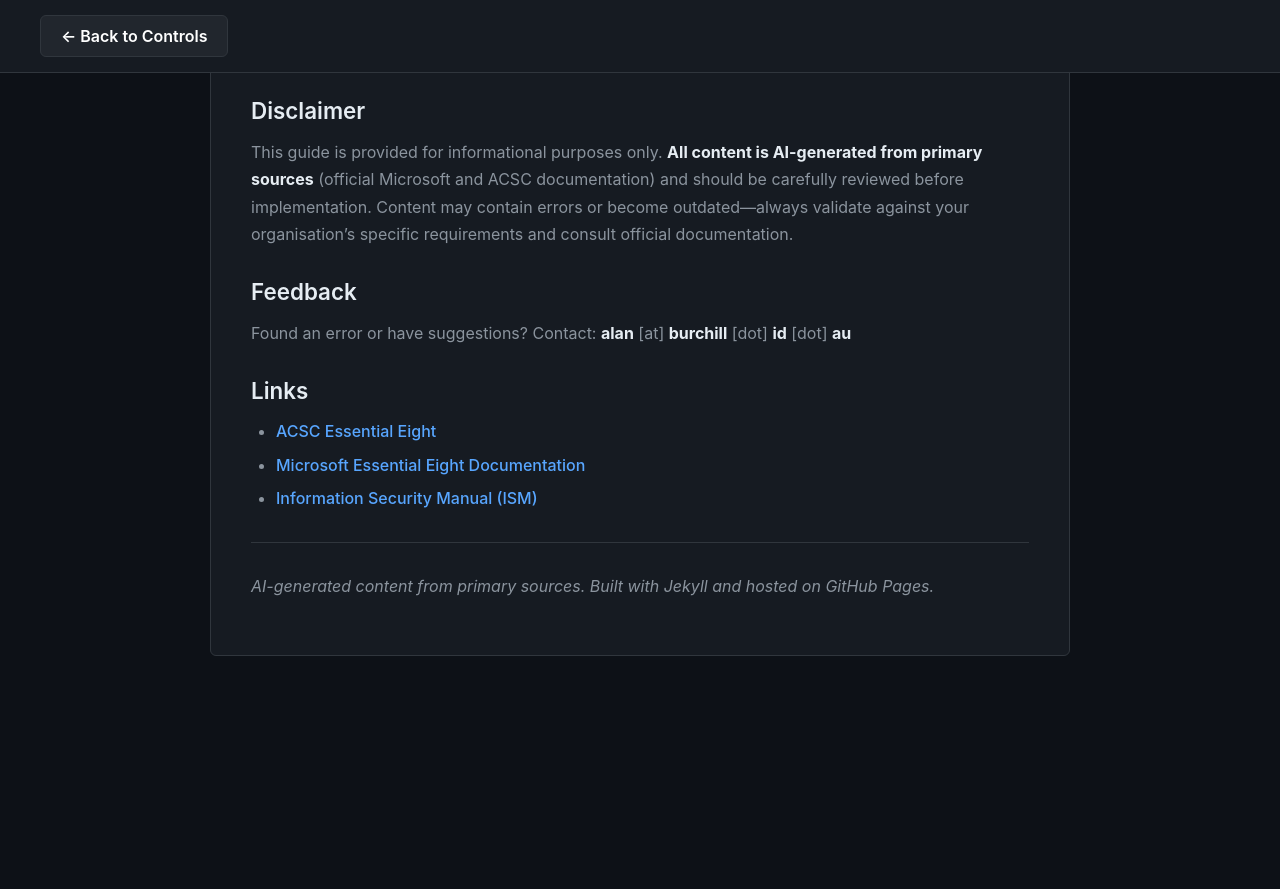
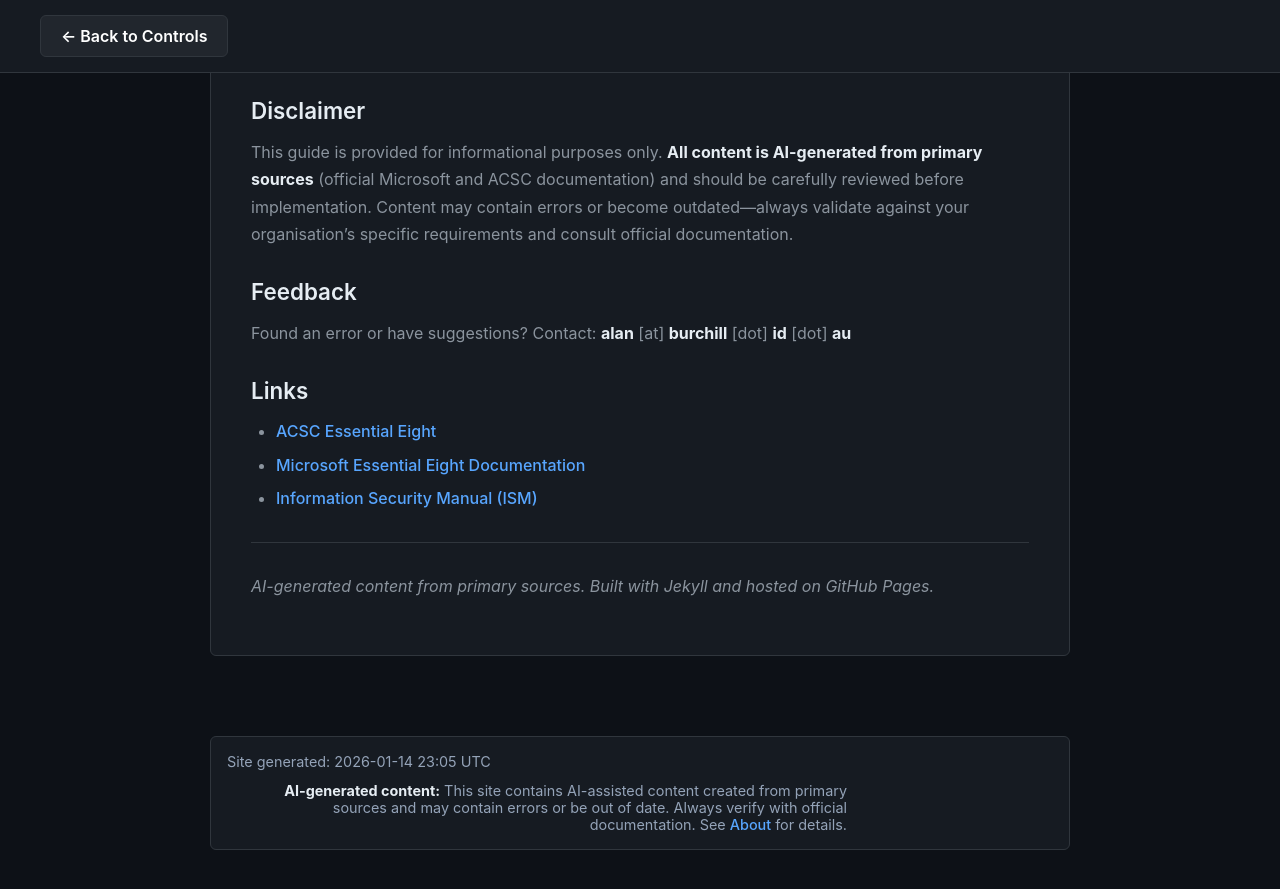
Before and after one commit to alanburchill/ISM-Controls-Guide, a Jekyll site: the page built from about.md, in a window 1280 px wide and 900 px high, scrolled down 1445 px. Shown: the top 889 px of the window. Built offline with Jekyll 4.4.1, drawn with Linux system fonts in a browser that asks for light colours; before the commit the page ends 2131 px from its top, so only the background shows below that.

Commit message:
feat: add site-wide footer with timestamp and AI disclaimer to all pages

```diff
--- a/_layouts/default.html
+++ b/_layouts/default.html
@@ -125,5 +125,23 @@
       {{ content }}
     </div>
   </div>
+  <footer class="site-footer" role="contentinfo" aria-label="Site footer">
+    <div class="container" style="max-width:900px; margin: 20px auto;">
+      <div class="content-card" style="padding:16px; display:flex; flex-wrap:wrap; gap:12px; align-items:center; justify-content:space-between;">
+        <div class="footer-left" style="color:#94a3b8; font-size:0.9rem;">
+          {% if page.last_modified_at %}
+            Last updated: {{ page.last_modified_at | date: "%Y-%m-%d %H:%M %Z" }}
+          {% elsif page.date %}
+            Last updated: {{ page.date | date: "%Y-%m-%d" }}
+          {% else %}
+            Site generated: {{ site.time | date: "%Y-%m-%d %H:%M %Z" }}
+          {% endif %}
+        </div>
+        <div class="footer-right" style="color:#94a3b8; font-size:0.9rem; text-align:right; max-width:620px;">
+          <strong style="color:#e6edf3;">AI-generated content:</strong> This site contains AI-assisted content created from primary sources and may contain errors or be out of date. Always verify with official documentation. See <a href="{{ site.baseurl }}/about.html">About</a> for details.
+        </div>
+      </div>
+    </div>
+  </footer>
 </body>
 </html>
```
Also changed, not shown: index.html (+10 -0 lines).
